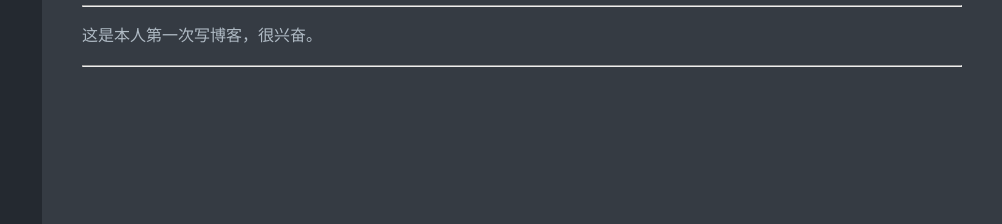
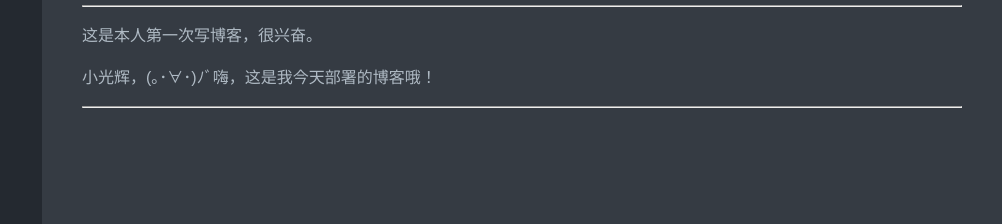
Before and after one commit to xingchenshu/xingchenshu.github.io, a plain HTML site: page post/blog/index.html in a window 1280 px wide. Shown: the part 162-386 px from the top of the page, 278-1280 px from the left. Drawn offline with Linux system fonts and the light colour scheme.

Commit message:
changes blog

```diff
--- a/post/blog/index.html
+++ b/post/blog/index.html
@@ -58,6 +58,7 @@
     <div class="post-content">
       <hr>
 <p>这是本人第一次写博客，很兴奋。</p>
+<p>小光辉，(｡･∀･)ﾉﾞ嗨，这是我今天部署的博客哦！</p>
 <hr>
 
     </div>
```
